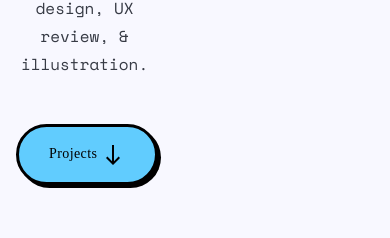
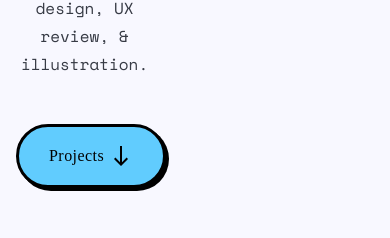
Before and after one commit to kr1st1nagr03g3r/kristinagroegerca, a Next.js app: page /work in a window 390 px wide. Shown: the part 1279-1517 px from the top of the page. Built offline with nearby package versions, Linux system fonts and the light colour scheme; a web font is replaced by a local one.

Commit message:
buttons mobile font sizing

```diff
--- a/styles/globals.css
+++ b/styles/globals.css
@@ -149,7 +149,7 @@ small,
   border-radius: 50px !important;
   box-shadow: 3px 3px black !important;
   font-family: 'Asul' !important;
-  font-size: 22px;
+  font-size: 22px !important;
   text-transform: none !important;
   text-decoration: none !important;
   margin: 30px 0px !important;
@@ -192,34 +192,39 @@ small,
   h1 {
     margin-top: 0;
     font-size: 1.953rem;
-    text-align: center;
   }
 
   h2 {
     font-size: 1.563rem;
-    text-align: center;
   }
 
   h3 {
     font-size: 1.25rem;
-    text-align: center;
   }
 
   h4 {
     font-size: 1.25rem;
-    text-align: center;
   }
 
   h5 {
     font-size: 1.15rem;
-    text-align: center;
   }
 
   p,
   a {
     font-size: 1rem;
+  }
+
+  h1,
+  h2,
+  h3,
+  h4,
+  h5,
+  p,
+  a {
     text-align: center;
   }
+
   p.white {
     margin: 0px !important;
   }
@@ -230,6 +235,6 @@ small,
 
   .buttons,
   .button {
-    font-size: 16px;
+    font-size: 16px !important;
   }
 }
```
